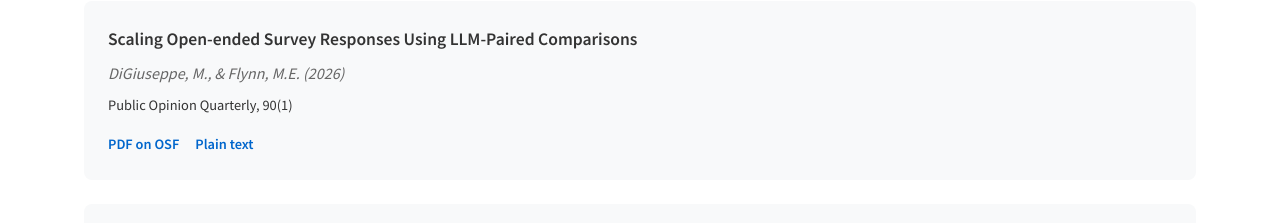
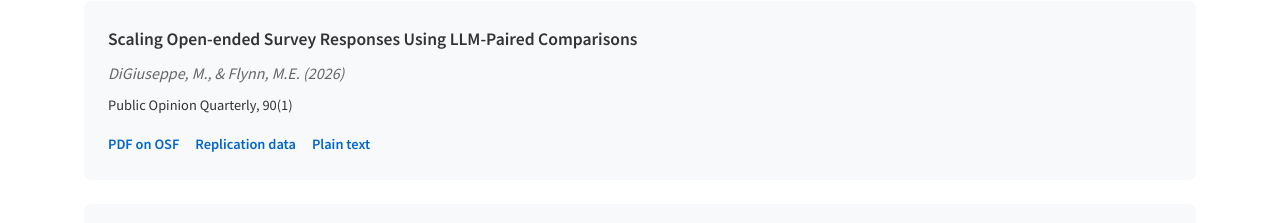
Before and after one commit to matthewdigiuseppe/matthewdigiuseppe.github.io, a plain HTML site: page index.html in a window 1280 px wide. Shown: the part 9600-9823 px from the top of the page. Drawn offline with Linux system fonts and the light colour scheme.

Commit message:
Add replication data link for the open-ended survey scaling paper
Co-Authored-By: Claude Opus 5.5 <noreply@anthropic.com>

```diff
--- a/index.html
+++ b/index.html
@@ -646,6 +646,8 @@
                             <div class="publication-links">
                                 <a href="https://osf.io/preprints/socarxiv/39ajg_v2" target="_blank"
                                     rel="noopener noreferrer" class="publication-link">PDF on OSF</a>
+                                <a href="https://www.dropbox.com/scl/fi/mhw8xt1h76qf02xmlhcpk/replicationdata.zip?rlkey=nv1sgnd29cf54sntcbj7whsyz&dl=0"
+                                    target="_blank" rel="noopener noreferrer" class="publication-link">Replication data</a>
                                 <a href="papers/scaling-open-ended-survey-responses.md" type="text/markdown" target="_blank" rel="noopener noreferrer"
                                     class="publication-link">Plain text</a>
                             </div>
```
Also changed, not shown: llms-full.txt, 1 other file.
